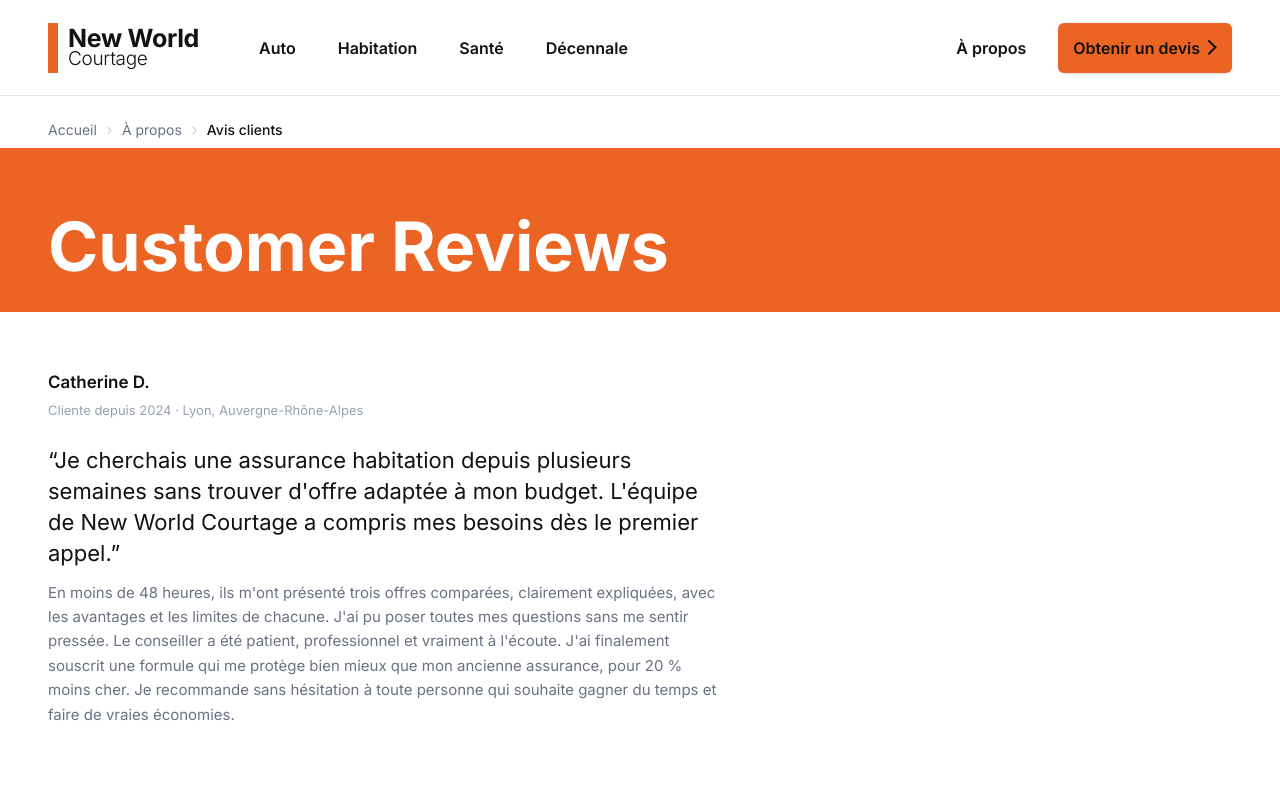
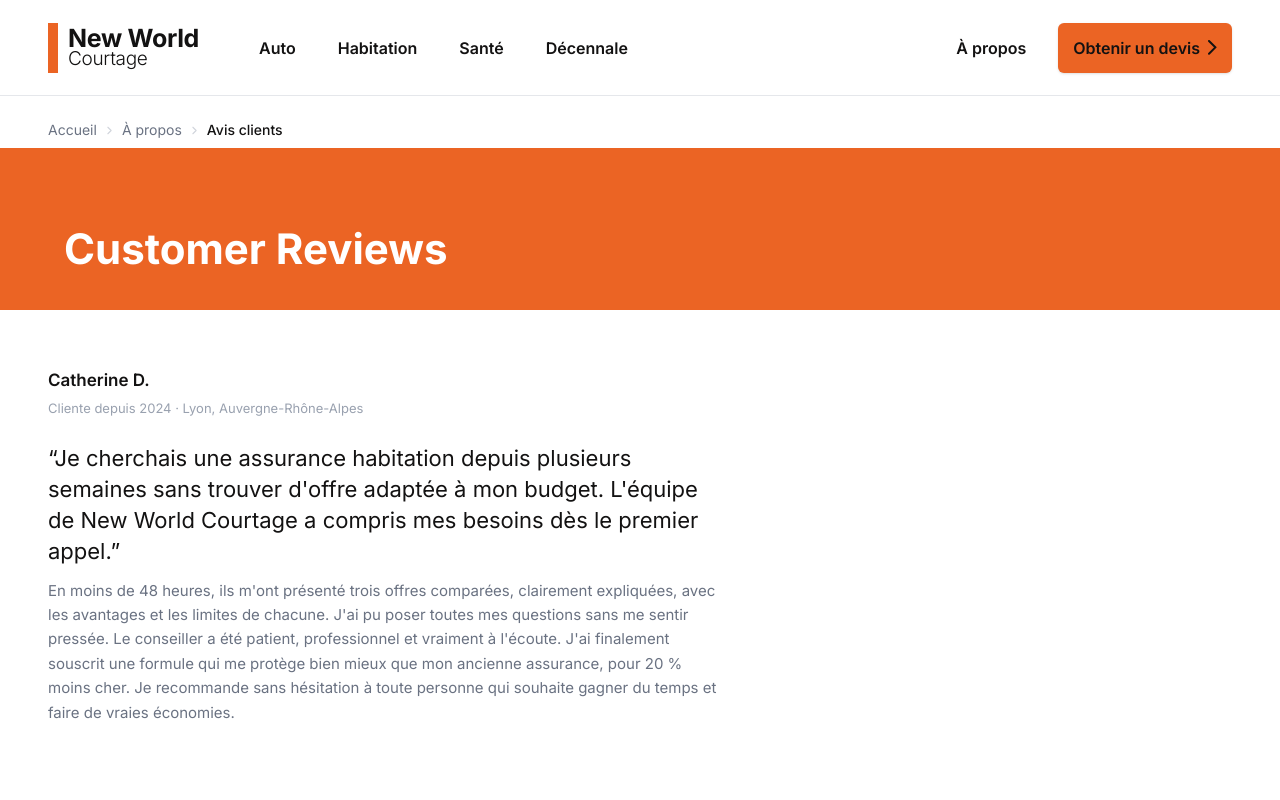
Before and after one commit to mehdibenrabiaa/new_world_courtage, a Next.js app: page /about/reviews in a window 1280 px wide. Shown: the top 800 px of the page. Built offline with nearby package versions, Linux system fonts and the light colour scheme.

Commit message:
reviews hero: more padding, smaller title

```diff
--- a/pages/about/reviews.js
+++ b/pages/about/reviews.js
@@ -63,8 +63,8 @@ function FeaturedReview() {
   return (
     <>
       {/* Orange hero box with title at bottom-left */}
-      <div className="w-full bg-[var(--color-brand)] px-4 lg:px-12 2xl:px-24 pt-16 pb-8 flex items-end">
-        <h1 className="text-[48px] lg:text-[68px] font-bold leading-[1.0] text-white">
+      <div className="w-full bg-[var(--color-brand)] px-8 lg:px-16 2xl:px-28 pt-20 pb-10 flex items-end">
+        <h1 className="text-[32px] lg:text-[42px] font-bold leading-[1.0] text-white">
           Customer Reviews
         </h1>
       </div>
```
